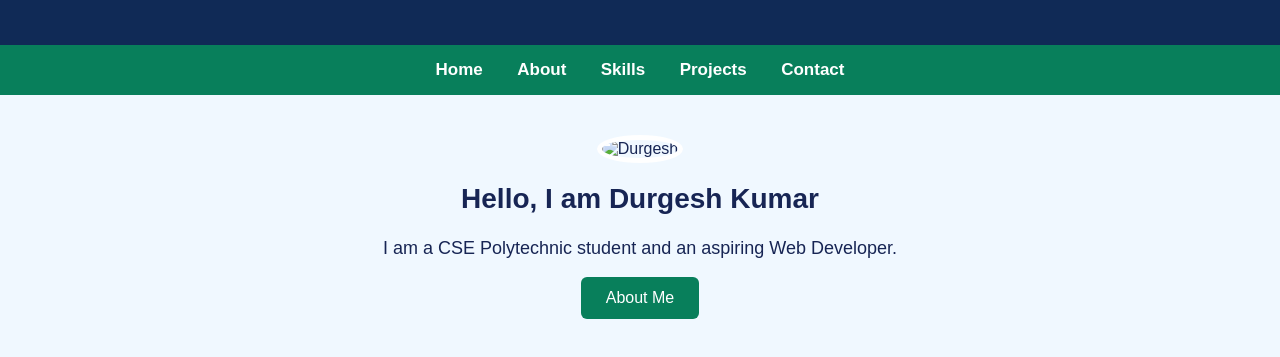
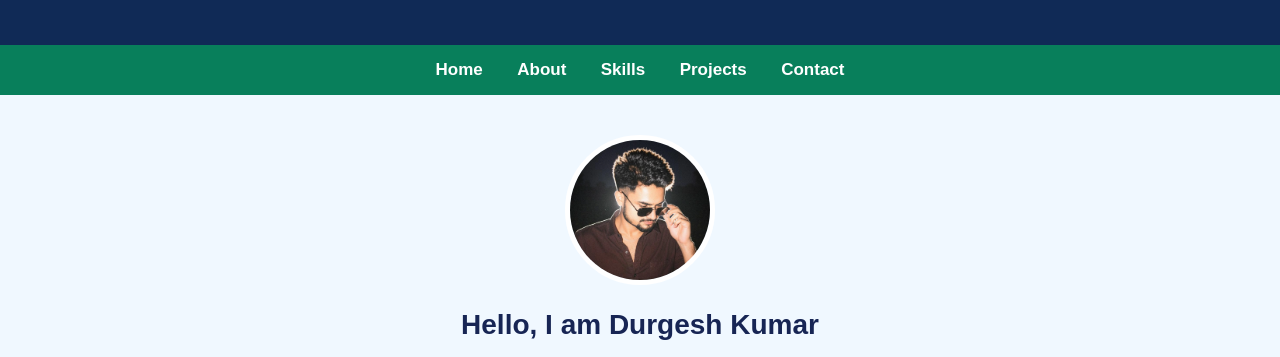
Before and after one commit to durgeshkumar639413-creator/durgesh-portfolio, a plain HTML site: page index.html in a window 1280 px wide. Shown: the part 115-472 px from the top of the page. Drawn offline with Linux system fonts and the light colour scheme; files whose address does not match are found by name.

Commit message:
Update index.html

```diff
--- a/index.html
+++ b/index.html
@@ -26,7 +26,7 @@
 
     <section class="home" id="home">
 
-        <img src="images/durgesh.jpg" alt="Durgesh">
+        <img src="durgesh.jpg" alt="Durgesh">
 
         <h2>Hello, I am Durgesh Kumar</h2>
 
```
